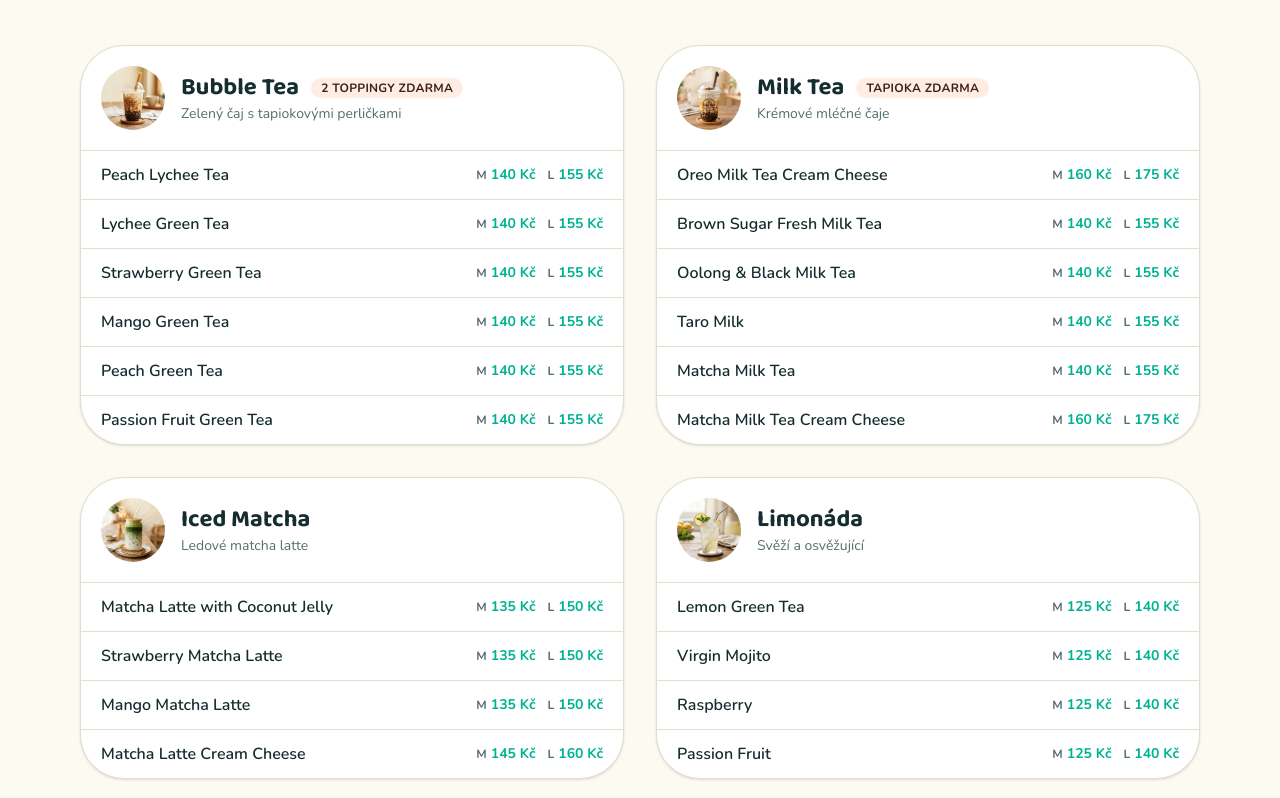
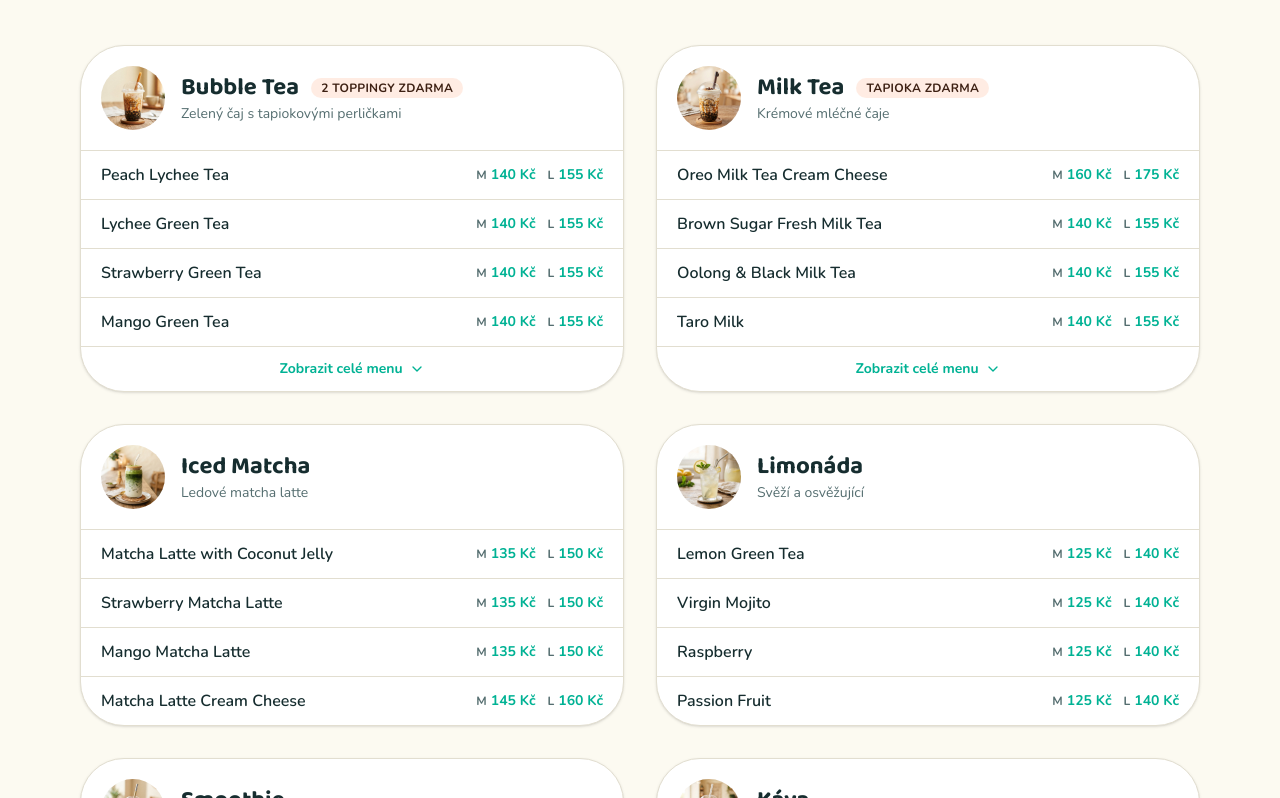
Before and after one commit to vuacek/Miboo, a Next.js app: page / in a window 1280 px wide. Shown: the part 1012-1810 px from the top of the page. Built offline with nearby package versions, Linux system fonts and the light colour scheme.

Commit message:
Add files via upload

```diff
--- a/components/menu-section.tsx
+++ b/components/menu-section.tsx
@@ -1,10 +1,16 @@
 "use client"
 
+import { useState } from "react"
 import Image from "next/image"
+import { ChevronDown } from "lucide-react"
 import { useLanguage } from "@/components/language-provider"
+import { cn } from "@/lib/utils"
+
+const COLLAPSED_COUNT = 4
 
 export function MenuSection() {
   const { t } = useLanguage()
+  const [expanded, setExpanded] = useState<Record<string, boolean>>({})
 
   return (
     <section id="menu" className="mx-auto max-w-6xl px-4 py-16 md:py-24">
@@ -21,7 +27,15 @@ export function MenuSection() {
       </div>
 
       <div className="grid gap-8 md:grid-cols-2">
-        {t.menu.categories.map((category) => (
+        {t.menu.categories.map((category) => {
+          const isLong = category.items.length > COLLAPSED_COUNT
+          const isExpanded = expanded[category.name] ?? false
+          const visibleItems =
+            isLong && !isExpanded
+              ? category.items.slice(0, COLLAPSED_COUNT)
+              : category.items
+
+          return (
             <div
               key={category.name}
               className="flex flex-col overflow-hidden rounded-3xl border border-border bg-card shadow-sm transition-shadow hover:shadow-md"
@@ -52,7 +66,7 @@ export function MenuSection() {
               </div>
 
               <ul className="divide-y divide-border">
-              {category.items.map((item) => (
+                {visibleItems.map((item) => (
                   <li
                     key={item.name}
                     className="flex items-center justify-between gap-4 px-5 py-3"
@@ -92,8 +106,31 @@ export function MenuSection() {
                   </li>
                 ))}
               </ul>
+
+              {isLong && (
+                <button
+                  type="button"
+                  onClick={() =>
+                    setExpanded((prev) => ({
+                      ...prev,
+                      [category.name]: !isExpanded,
+                    }))
+                  }
+                  aria-expanded={isExpanded}
+                  className="flex items-center justify-center gap-1.5 border-t border-border px-5 py-3 text-sm font-bold text-primary transition-colors hover:bg-muted"
+                >
+                  {isExpanded ? t.menu.showLess : t.menu.showMore}
+                  <ChevronDown
+                    className={cn(
+                      "h-4 w-4 transition-transform",
+                      isExpanded && "rotate-180",
+                    )}
+                  />
+                </button>
+              )}
             </div>
-        ))}
+          )
+        })}
       </div>
 
       <p className="mt-8 text-center text-sm text-muted-foreground">
--- a/lib/i18n.ts
+++ b/lib/i18n.ts
@@ -49,6 +49,8 @@ export type Dictionary = {
     sizeM: string
     sizeL: string
     milkNote: string
+    showMore: string
+    showLess: string
     categories: Category[]
   }
   gallery: {
@@ -129,6 +131,8 @@ export const translations: Record<Lang, Dictionary> = {
       sizeM: "M",
       sizeL: "L",
       milkNote: "Ovesné mléko +15 Kč · Bezlaktózové mléko +15 Kč",
+      showMore: "Zobrazit celé menu",
+      showLess: "Zobrazit méně",
       categories: [
         {
           name: "Bubble Tea",
@@ -310,6 +314,8 @@ export const translations: Record<Lang, Dictionary> = {
       sizeM: "M",
       sizeL: "L",
       milkNote: "Oat milk +15 CZK · Lactose-free milk +15 CZK",
+      showMore: "Show full menu",
+      showLess: "Show less",
       categories: [
         {
           name: "Bubble Tea",
```
Lines whose indentation alone changed are shown as unchanged.
